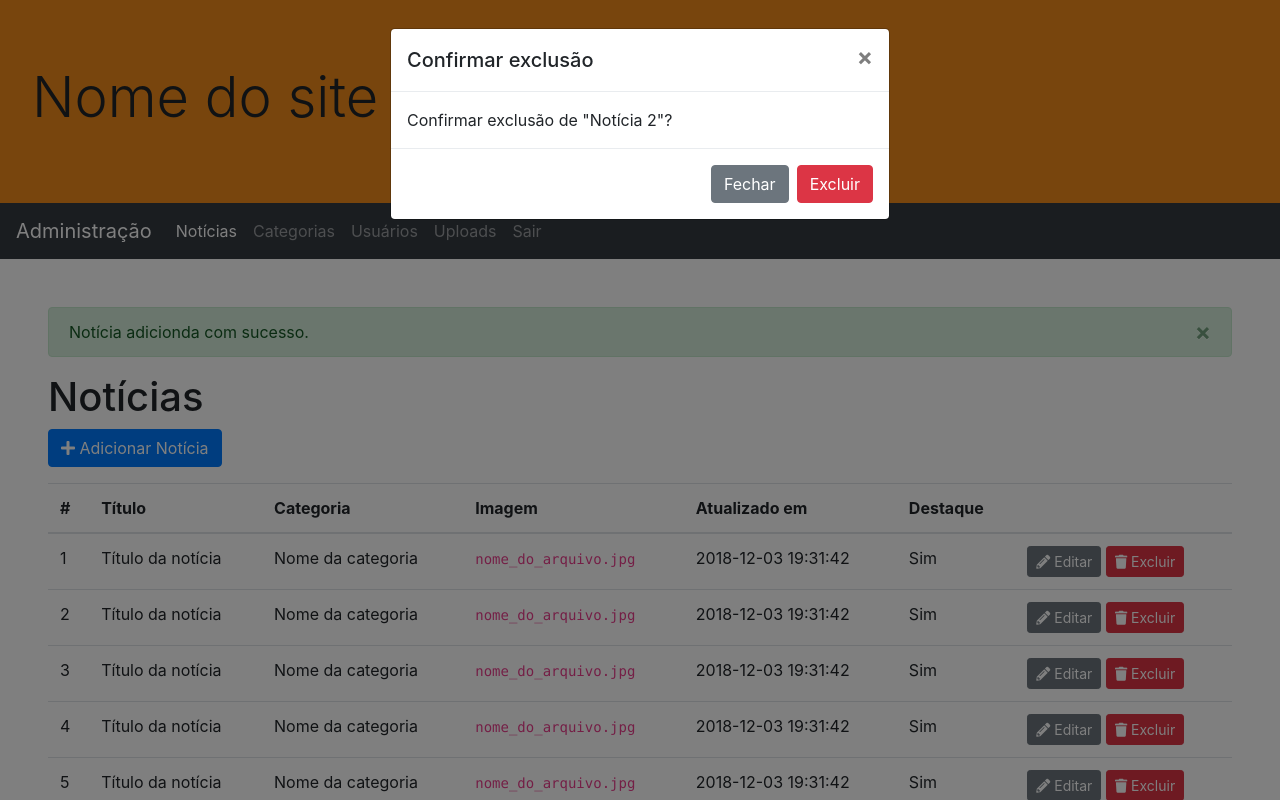
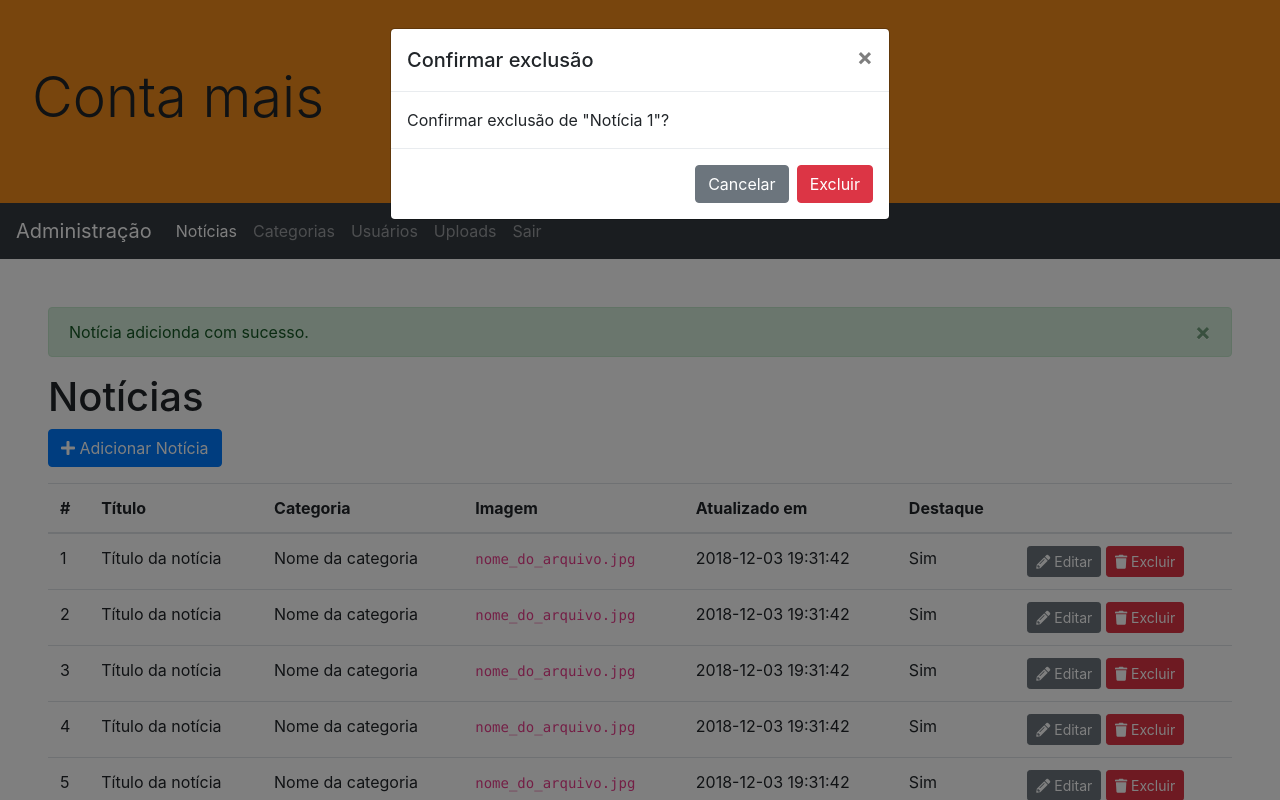
Before and after one commit to matheus-crivellari/Noticias, a PHP site: page /admin/index.php in a window 1280 px wide, after a click on "Excluir". Run offline with PHP 8.4, Linux system fonts and the light colour scheme.

Commit message:
Correções no modelo

```diff
--- a/admin/header.php
+++ b/admin/header.php
@@ -1,6 +1,6 @@
 <!-- Topo do admin -->
 <div class="jumbotron" id="topo">
-	<h1 class="display-4">Nome do site</h1>
+	<h1 class="display-4">Conta mais</h1>
 </div>
 
 <!-- Navegação do admin -->
--- a/admin/index.php
+++ b/admin/index.php
@@ -4,7 +4,7 @@
     <meta charset="UTF-8">
     <meta name="viewport" content="width=device-width, initial-scale=1.0">
     <meta http-equiv="X-UA-Compatible" content="ie=edge">
-    <title>Administração</title>
+    <title>Conta mais</title>
 
     <link rel="stylesheet" href="../assets/style/bootstrap/bootstrap.css">
     <link rel="stylesheet" href="../assets/style/admin/style.css">
@@ -54,7 +54,7 @@
                             <?php for ($i=0; $i<5; $i++): ?>
                                 <?php $id = $i+1 ?>
                                 <tr>
-                                    <td scope="col"><?= $i+1 ?></td>
+                                    <td scope="col"><?= $id ?></td>
                                     <td scope="col">Título da notícia</td>
                                     <td scope="col">Nome da categoria</td>
                                     <td scope="col"><code>nome_do_arquivo.jpg</code></td>
@@ -85,7 +85,7 @@
     </div>
 
     <?php for ($i=0; $i < 5; $i++): ?>
-        <?php $id = $i ?>
+        <?php $id = $i+1 ?>
         <!-- Modal <?= $id ?> -->
         <div class="modal fade" id="excluirModal_<?= $id ?>" tabindex="-1" role="dialog" aria-labelledby="excluirModalLabel" aria-hidden="true">
             <div class="modal-dialog" role="document">
@@ -97,11 +97,11 @@
                         </button>
                     </div>
                     <div class="modal-body">
-                        Confirmar exclusão de "Notícia <?= $i+1 ?>"?
+                        Confirmar exclusão de "Notícia <?= $id ?>"?
                     </div>
                     <div class="modal-footer">
-                        <button type="button" class="btn btn-secondary" data-dismiss="modal">Fechar</button>
-                        <form action="noticia_excluir.php" method="POST">
+                        <button type="button" class="btn btn-secondary" data-dismiss="modal">Cancelar</button>
+                        <form action="noticia_excluir.php" method="GET">
                                 <input type="hidden" name="id" id="id" value="<?= $id ?>">
                                 <button type="submit" class="btn btn-danger">Excluir</button>
                         </form>
--- a/admin/noticia_form.php
+++ b/admin/noticia_form.php
@@ -7,11 +7,7 @@ $id = $_GET['id'] ?? 0;
 	<meta charset="UTF-8">
 	<meta name="viewport" content="width=device-width, initial-scale=1.0">
 	<meta http-equiv="X-UA-Compatible" content="ie=edge">
-	<?php if($id): ?>
-		<title>Editar notícia</title>
-	<?php else: ?>
-		<title>Nova notícia</title>
-	<?php endif ?>
+	<title>Conta mais</title>
 
 	<link rel="stylesheet" href="../assets/style/bootstrap/bootstrap.css">
 	<link rel="stylesheet" href="../assets/style/admin/style.css">
--- a/detalhe.php
+++ b/detalhe.php
@@ -2,7 +2,7 @@
 <html lang="pt_br">
 <head>
 	<meta charset="UTF-8">
-	<title>Document</title>
+	<title>Conta mais</title>
 
 	<link rel="stylesheet" href="assets/style/fontawesome/css/all.css">
 	<link href="https://fonts.googleapis.com/css?family=Roboto:100,900" rel="stylesheet">
--- a/index.php
+++ b/index.php
@@ -2,7 +2,7 @@
 <html lang="pt_br">
 <head>
 	<meta charset="UTF-8">
-	<title>Notícias</title>
+	<title>Conta mais</title>
 
 	<link rel="stylesheet" href="assets/style/fontawesome/css/all.css">
 	<link href="https://fonts.googleapis.com/css?family=Roboto:100,900" rel="stylesheet">
--- a/noticias.php
+++ b/noticias.php
@@ -2,7 +2,7 @@
 <html lang="pt_br">
 <head>
 	<meta charset="UTF-8">
-	<title>Document</title>
+	<title>Conta mais</title>
 
 	<link rel="stylesheet" href="assets/style/fontawesome/css/all.css">
 	<link href="https://fonts.googleapis.com/css?family=Roboto:100,900" rel="stylesheet">
```
